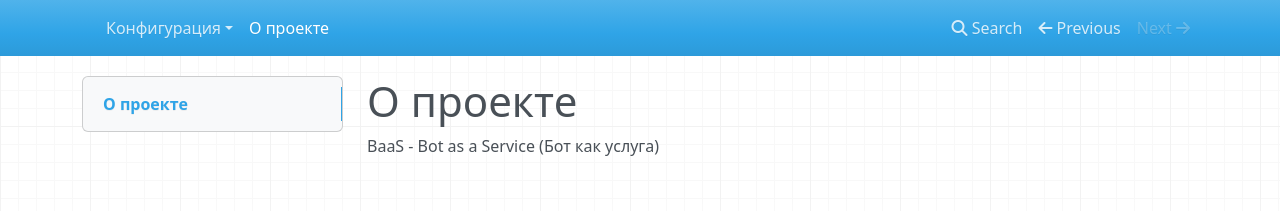
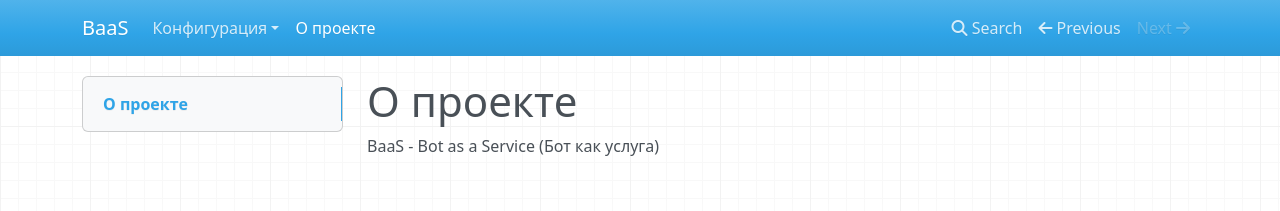
Before and after one commit to MNTTeam/baas.docs, an MkDocs documentation site: the page built from docs/about.md, in a window 1280 px wide. Shown: the top 211 px of the page. Built offline with MkDocs 1.6.1, drawn with Linux system fonts in a browser that asks for light colours; nearby versions of some CDN libraries; old or Windows-style settings are respelled for this version of MkDocs.

Commit message:
fixes for mkdocs

```diff
--- a/mkdocs.yml
+++ b/mkdocs.yml
@@ -1,3 +1,4 @@
+site_name: BaaS
 pages:
   - Конфигурация:
       - Введение: 'configuration/intro.md'
```
